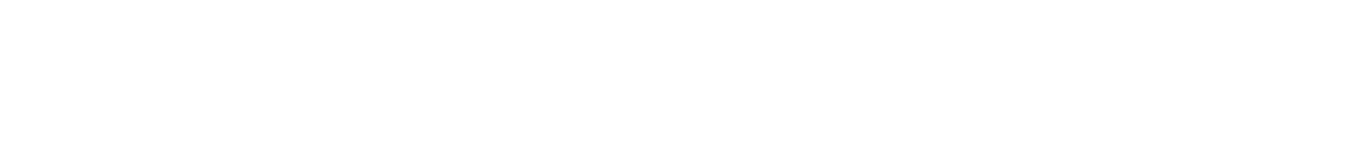
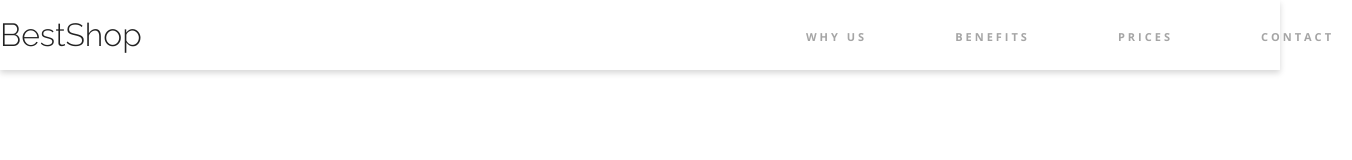
Before and after one commit to JedrzejSpieszalski/BestShop, a plain HTML site: page index.html in a window 1280 px wide. Shown: the whole page, 1352 px wide, since content can reach past the window. Drawn offline with nearby package versions, Linux system fonts and the light colour scheme; a web font is replaced by a local one.

Commit message:
struktura header

```diff
--- a/index.html
+++ b/index.html
@@ -14,6 +14,28 @@
 
 </head>
 <body>
+<header class="header">
+
+    <div class="header__container container">
+
+        <a href="#" class="logo">BestShop</a>
+
+        <nav>
+
+            <ul class="header__nav">
+                <li class="nav__element"><a href="#why-us" class="nav__link">Why us</a></li>
+                <li class="nav__element"><a href="#benefits" class="nav__link">Benefits</a></li>
+                <li class="nav__element"><a href="#prices" class="nav__link">Prices</a></li>
+                <li class="nav__element"><a href="#contact" class="nav__link">Contact</a></li>
+            </ul>
+        </nav>
+
+
+    </div>
+
+</div>
+</header>
+
 
 </body>
 </html>
```
